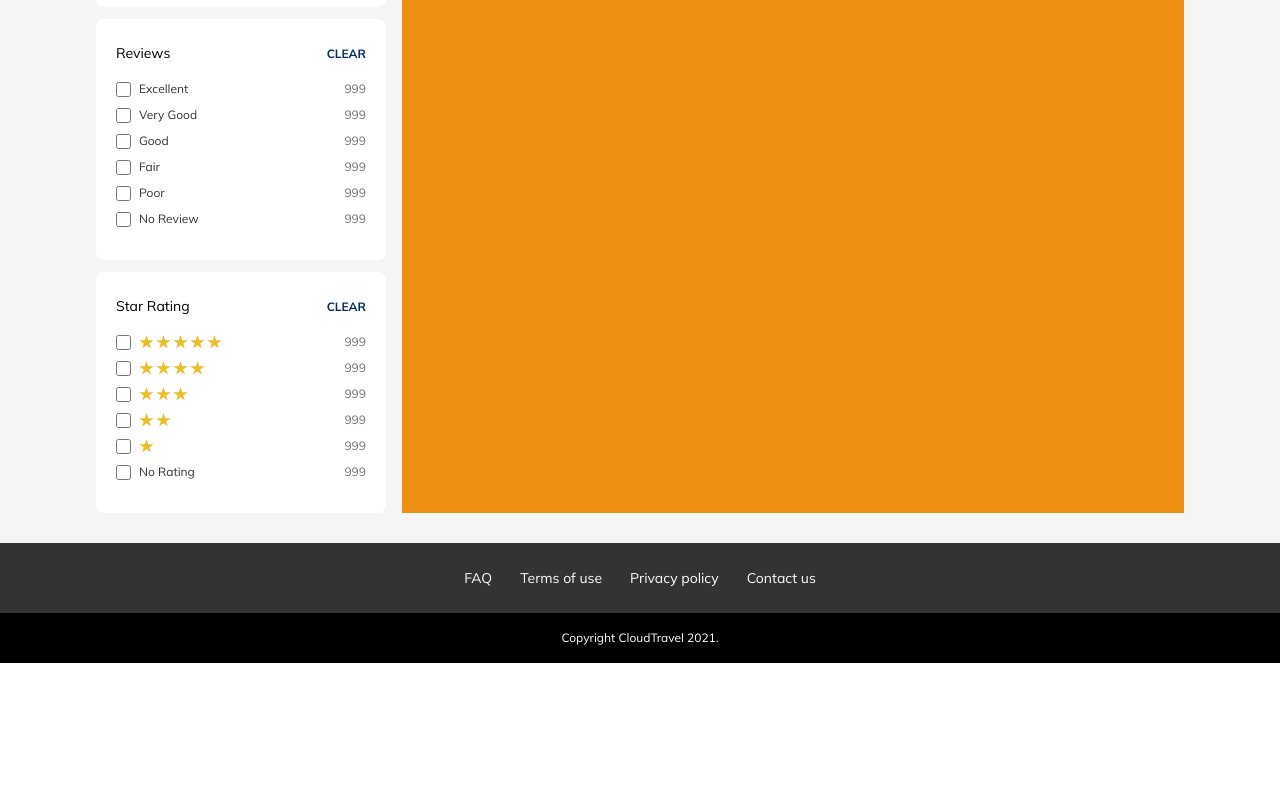
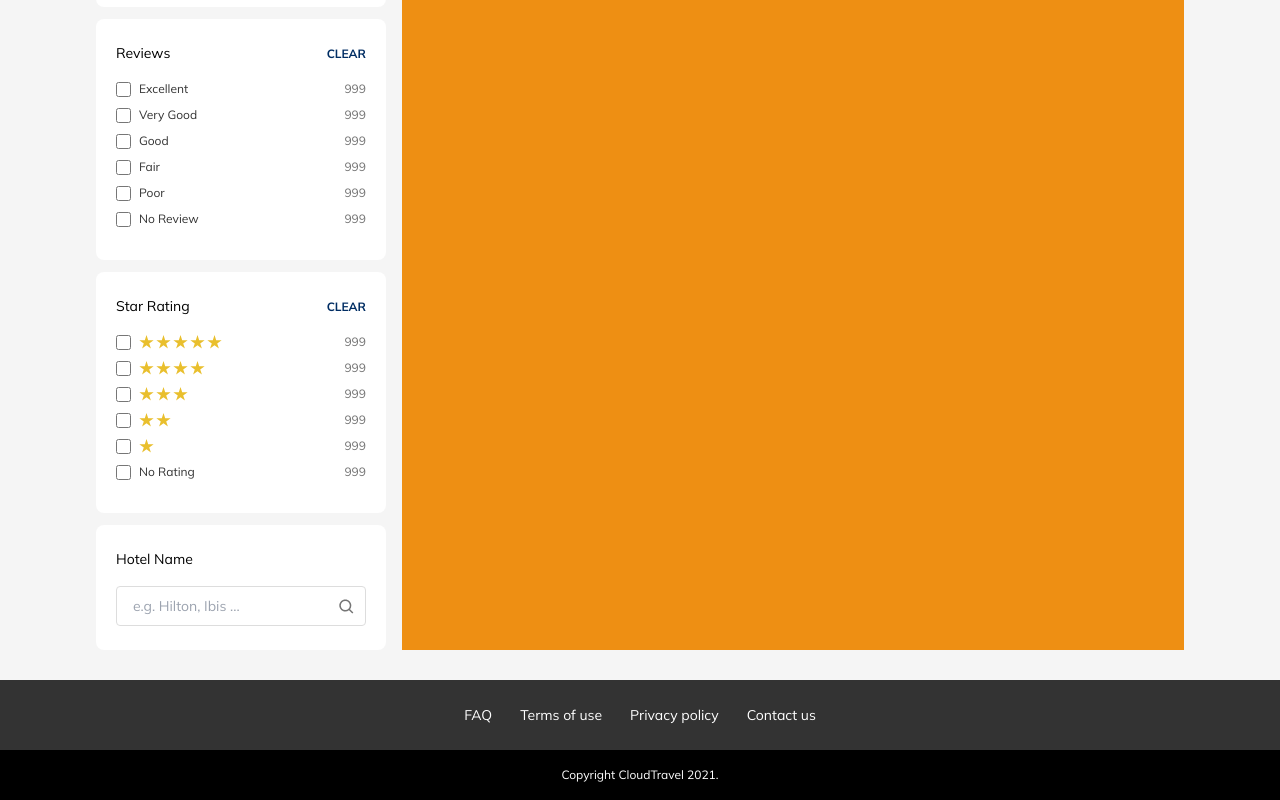
Before and after one commit to peshanghiwa/cloud-travel-assignment, a Vue app: page / in a window 1280 px wide. Shown: the part 392-1192 px from the top of the page. Before the commit the page ends 1055 px from the top, so only its background shows below. Built offline with nearby package versions, Linux system fonts and the light colour scheme.

Commit message:
added hotel name section

```diff
--- a/src/components/layout/Main.vue
+++ b/src/components/layout/Main.vue
@@ -137,7 +137,6 @@ const maxSGDShow = computed(() => {
             class="appearance-none block w-full text-sm bg-white text-black border border-light-grey rounded h-[30px] px-4 outline-none"
             type="text"
             :value="minSGDShow"
-            @change=""
           />
           <div class="text-lg mx-2 relative bottom-1">__</div>
           <input
@@ -160,9 +159,28 @@ const maxSGDShow = computed(() => {
       >
         <CheckboxList :name="'ratings'" v-model="ratingsCheckboxListData" />
       </Card>
-      <!-- <Card title="Star Rating" @clear="">
-
-      </Card> -->
+      <Card title="Hotel Name" :clearButton="false">
+        <div class="relative w-full rounded">
+          <input
+            class="appearance-none block w-full text-base bg-white text-black border border-light-grey rounded h-[40px] px-4 outline-none"
+            type="text"
+            placeholder="e.g. Hilton, Ibis ..."
+            autocomplete="off"
+          />
+          <span class="absolute inset-y-0 right-2 flex items-center pl-2">
+            <button
+              type="submit"
+              class="p-1 focus:outline-none focus:shadow-outline"
+            >
+              <img
+                src="../../assets/SVGs/search.svg"
+                class="md:h-[15px] md:w-[15px]"
+                alt="Search Icon"
+              />
+            </button>
+          </span>
+        </div>
+      </Card>
     </aside>
 
     <!-- Mobile Screen Filter Opener -->
```
